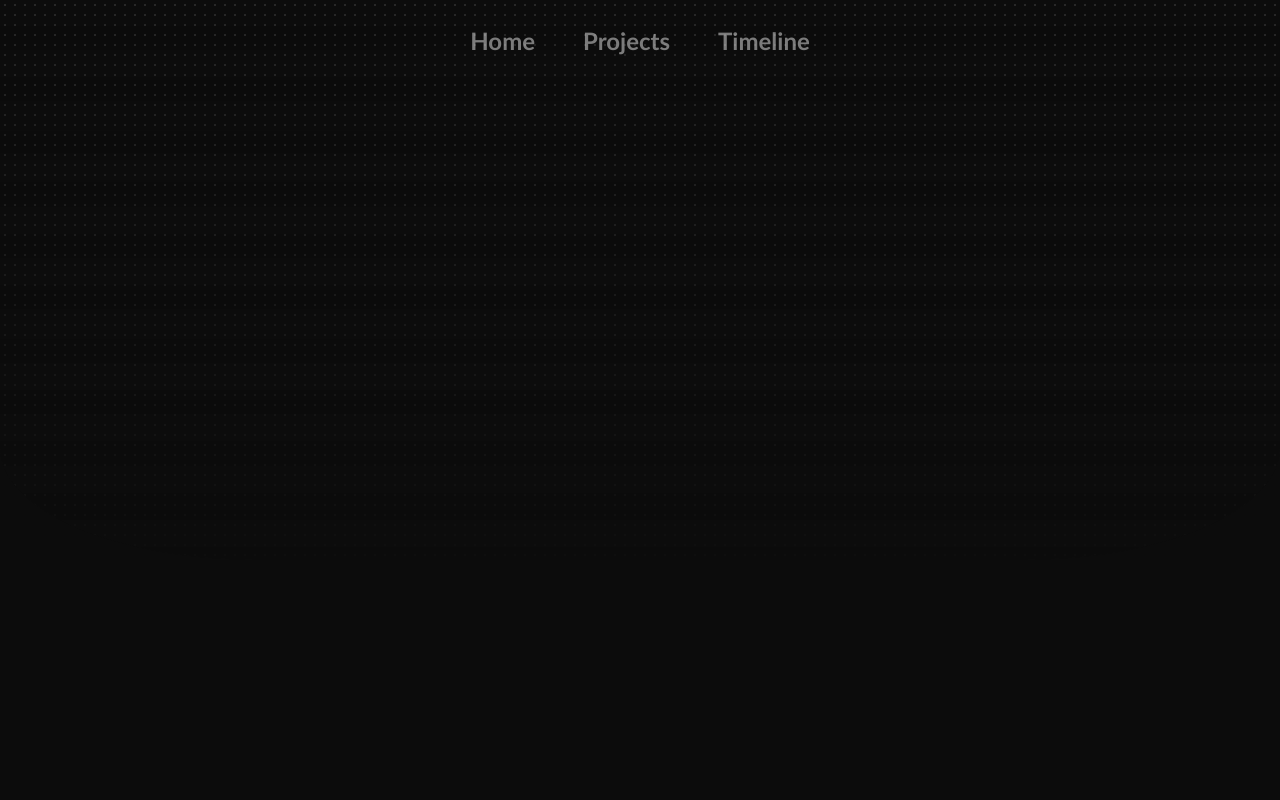
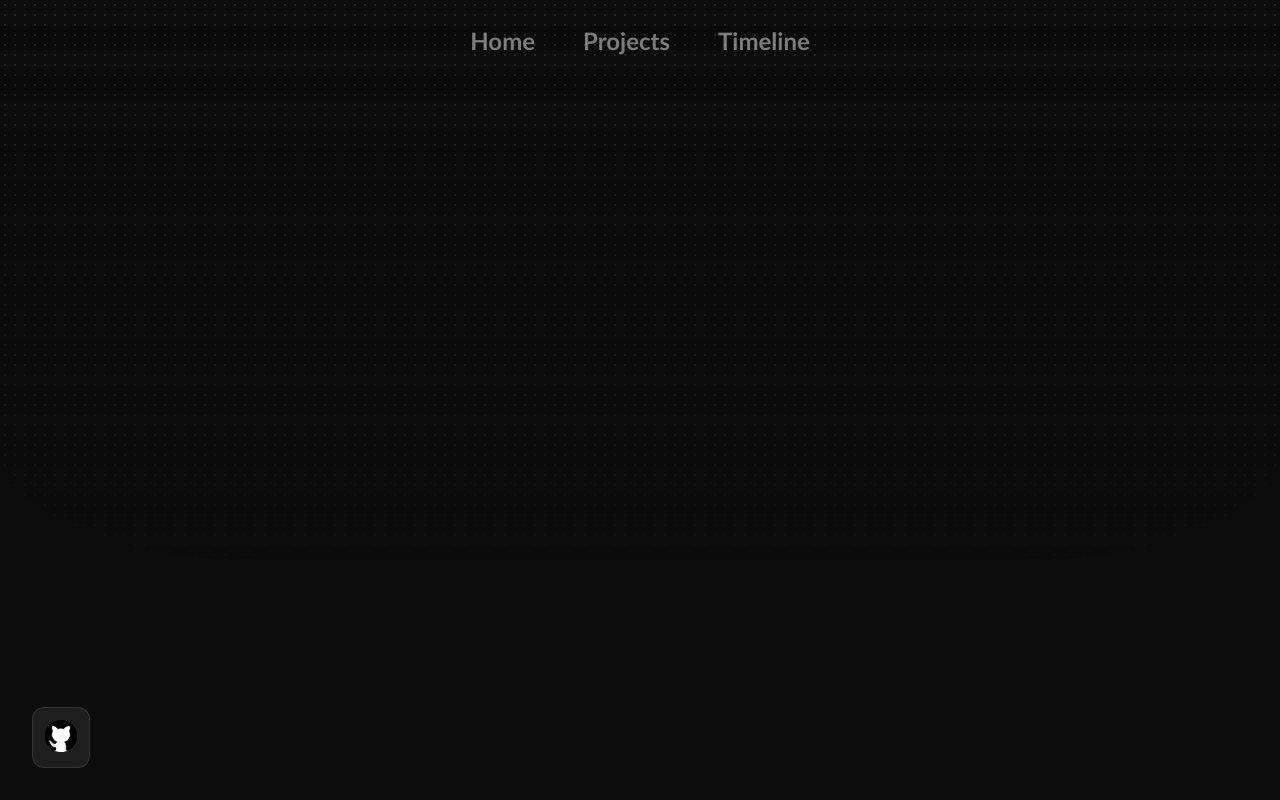
Before and after one commit to Nebulations/nebu.me-v2, an Astro site: page / in a window 1280 px wide. Built offline with nearby package versions, Linux system fonts and the light colour scheme; Astro itself is replaced by a stand-in of ours.

Commit message:
simple socials island

```diff
--- a/src/components/Navbar.astro
+++ b/src/components/Navbar.astro
@@ -1,7 +1,3 @@
----
-
----
-
 <nav>
     <ul>
         <li class="navigation"><a class="navigation-link" href="/">Home</a></li>
--- /dev/null
+++ b/src/components/Socials.astro
@@ -0,0 +1,26 @@
+---
+import githubIcon from '../assets/github.png'
+---
+
+<div class="socials">
+    <a class="social" href="https://github.com/Nebulations" target="_blank">
+        <img src={githubIcon.src} height="32px" width="32px" alt="Github">
+    </a>
+</div>
+
+<style>
+    .socials {
+        position: absolute;
+        left: 0;
+        bottom: 0;
+        margin: 32px;
+        padding: 12px;
+        border-radius: 12px;
+        background: rgb(30, 30, 30);
+        border: 1px solid rgb(255, 255, 255, 0.1);
+
+        display: flex;
+        justify-content: space-evenly;
+        align-items: center;
+    }
+</style>
--- a/src/pages/index.astro
+++ b/src/pages/index.astro
@@ -1,5 +1,6 @@
 ---
 import Navbar from '../components/Navbar.astro';
+import Socials from '../components/Socials.astro'
 import Layout from '../layouts/Layout.astro';
 ---
 
@@ -10,6 +11,8 @@ import Layout from '../layouts/Layout.astro';
 
 		</div>
 	</div>
+
+	<Socials />
 </Layout>
 
 <style>
```
Also changed, not shown: src/assets/github.png (added).
